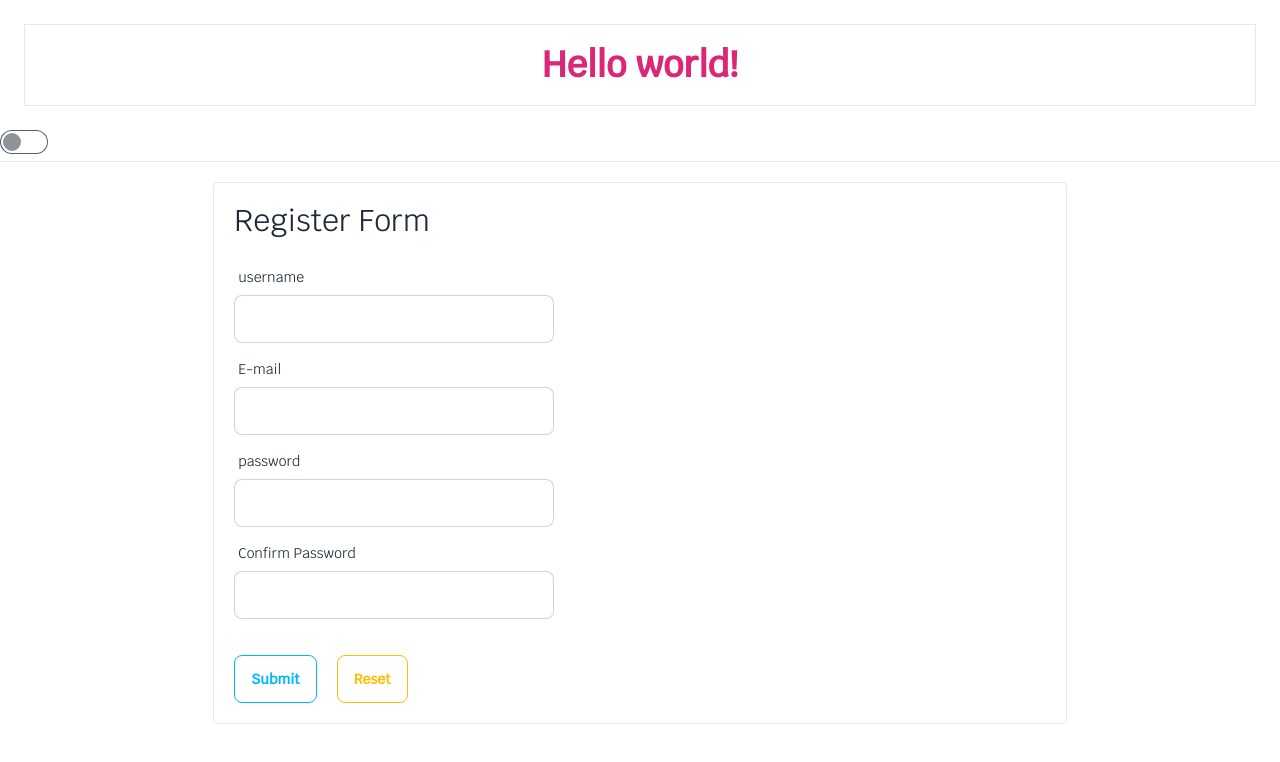
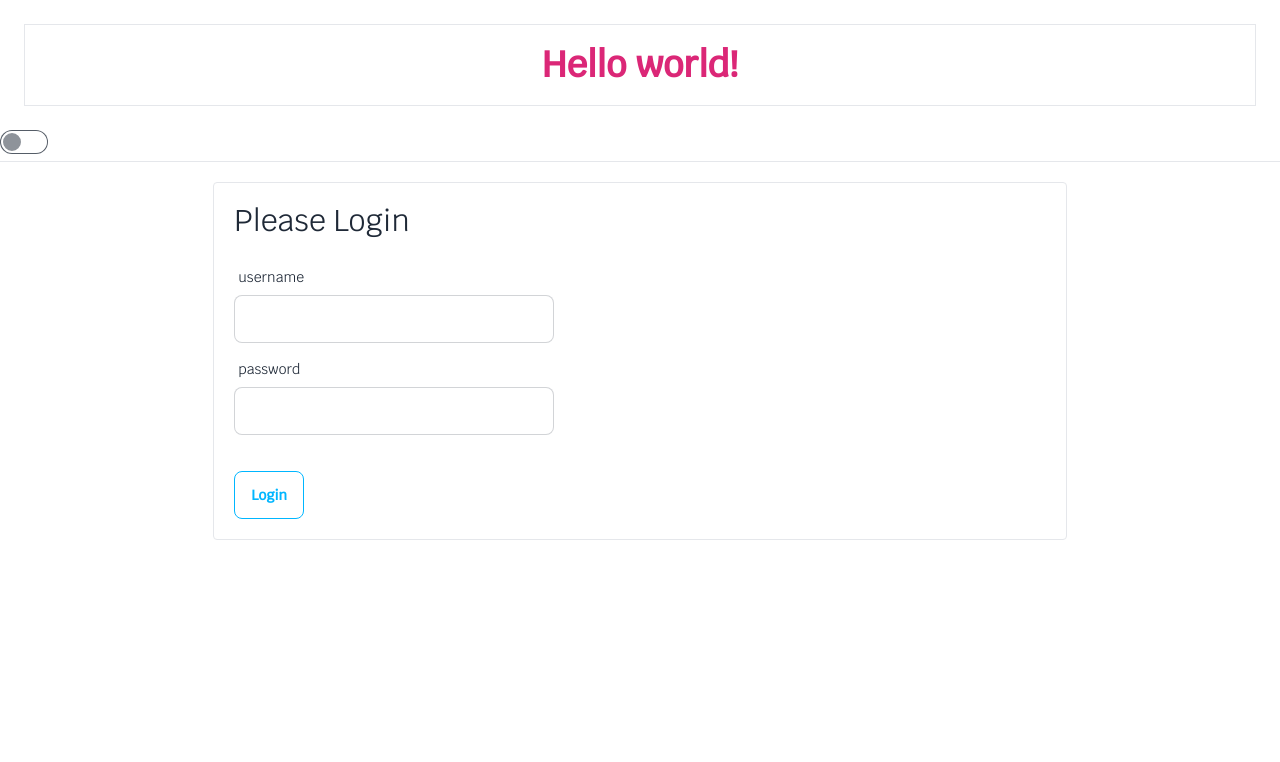
Before and after one commit to tratchapong/ccac01-front, a React (Vite) app: page / in a window 1280 px wide. Shown: the top 762 px of the page. Built offline with nearby package versions, Linux system fonts and the light colour scheme.

Commit message:
LoginForm : logit + save token in localStorage

```diff
--- a/src/App.jsx
+++ b/src/App.jsx
@@ -1,3 +1,4 @@
+import LoginForm from "./layout/LoginForm";
 import RegisterForm from "./layout/RegisterForm";
 
 function App() {
@@ -8,7 +9,8 @@ function App() {
       </h1>
       <input type="checkbox" value="synthwave" className="toggle theme-controller"/>
       <hr/>
-      <RegisterForm />
+      {/* <RegisterForm /> */}
+      <LoginForm />
     </div>
   );
 }
--- /dev/null
+++ b/src/layout/LoginForm.jsx
@@ -0,0 +1,62 @@
+import axios from 'axios'
+import {useState} from "react";
+
+export default function LoginForm() {
+  const [input, setInput] = useState({
+    username : '',
+    password : ''
+  })
+
+  const hdlChange = e => {
+    setInput( prv => ( { ...prv, [e.target.name] : e.target.value } ) )
+  }
+
+  const hdlSubmit = async e => {
+    try {
+      e.preventDefault()
+      // validation
+      const rs = await axios.post('http://localhost:8889/auth/login', input)
+      console.log(rs.data.token)
+      localStorage.setItem('token', rs.data.token)
+    }catch(err) {
+      console.log( err.message)
+    }
+  }
+
+  return (
+    <div className="p-5 border w-4/6 min-w-[500px] mx-auto rounded mt-5 ">
+      <div className="text-3xl mb-5">Please Login</div>
+      <form className="flex flex-col gap-2" onSubmit={hdlSubmit}>
+        <label className="form-control w-full max-w-xs">
+          <div className="label">
+            <span className="label-text">username</span>
+          </div>
+          <input
+            type="text"
+            className="input input-bordered w-full max-w-xs"
+            name="username"
+            value={input.username}
+            onChange={ hdlChange }
+          />
+        </label>
+
+        <label className="form-control w-full max-w-xs">
+          <div className="label">
+            <span className="label-text">password</span>
+          </div>
+          <input
+            type="password"
+            className="input input-bordered w-full max-w-xs"
+            name="password"
+            value={ input.password }
+            onChange={ hdlChange }
+          />
+        </label>
+
+        <div className="flex gap-5 ">
+          <button type="submit" className="btn btn-outline btn-info mt-7">Login</button>
+        </div>
+      </form>
+    </div>
+  );
+}
```
